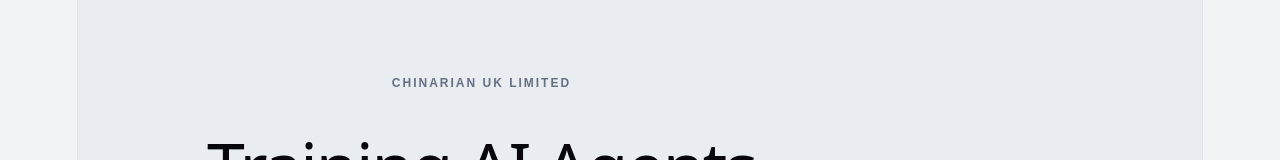
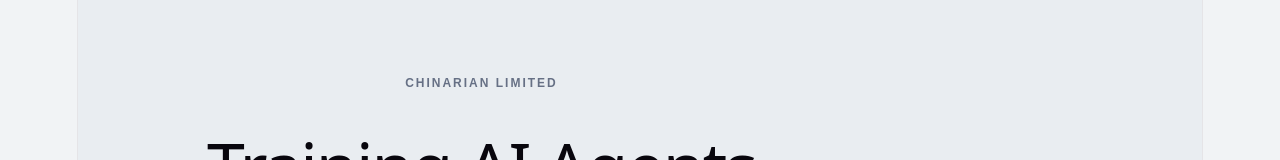
Before and after one commit to Affaq1234/chinarian, a React (Vite) app in the folder chinarian-ltd/: page / in a window 1280 px wide. Shown: the part 122-282 px from the top of the page. Built offline with nearby package versions, Linux system fonts and the light colour scheme.

Commit message:
fixed minor problems

```diff
--- a/chinarian-ltd/src/pages/About.jsx
+++ b/chinarian-ltd/src/pages/About.jsx
@@ -3,10 +3,10 @@ function About() {
   return (
     <main className="page-section">
       <p className="eyebrow">ABOUT US</p>
-      <h1>About Chinarian UK Limited</h1>
+      <h1>About Chinarian Limited</h1>
 
       <p>
-        Chinarian UK Limited is focused on AI agent training.
+        Chinarian Limited is focused on AI agent training.
         We support the development of more useful and effective
         AI agents through structured data, clear instructions
         and practical training examples.
--- a/chinarian-ltd/src/pages/Contact.jsx
+++ b/chinarian-ltd/src/pages/Contact.jsx
@@ -8,13 +8,13 @@ function Contact() {
       <p>
         Whether you represent an AI company or a business
         interested in AI agent training, you are welcome
-        to contact Chinarian UK Limited.
+        to contact Chinarian Limited.
       </p>
 
       <div className="contact-details">
         <div>
           <h3>Company</h3>
-          <p>Chinarian UK Limited</p>
+          <p>Chinarian Limited</p>
         </div>
 
         <div>
--- a/chinarian-ltd/src/pages/Home.jsx
+++ b/chinarian-ltd/src/pages/Home.jsx
@@ -4,7 +4,7 @@ function Home() {
     <>
       <section className="hero-section">
         <div className="hero-content">
-          <p className="eyebrow">CHINARIAN UK LIMITED</p>
+          <p className="eyebrow">CHINARIAN LIMITED</p>
           <h1>
             Training AI Agents
             <span> for a Smarter Future.</span>
--- a/chinarian-ltd/src/pages/Privacy.jsx
+++ b/chinarian-ltd/src/pages/Privacy.jsx
@@ -6,7 +6,7 @@ function Privacy() {
       <h1>Privacy Policy</h1>
 
       <p>
-        Chinarian UK Limited respects the privacy of visitors
+        Chinarian Limited respects the privacy of visitors
         to its website. This policy explains how personal
         information may be collected, used and protected.
       </p>
@@ -34,7 +34,7 @@ function Privacy() {
 
       <h2>Contact</h2>
       <p>
-        Chinarian UK Limited<br />
+        Chinarian Limited<br />
         15 Hillcrest View, Leeds, LS7 4EB, UK<br />
         Telephone: +44 7888 669972
       </p>
```
